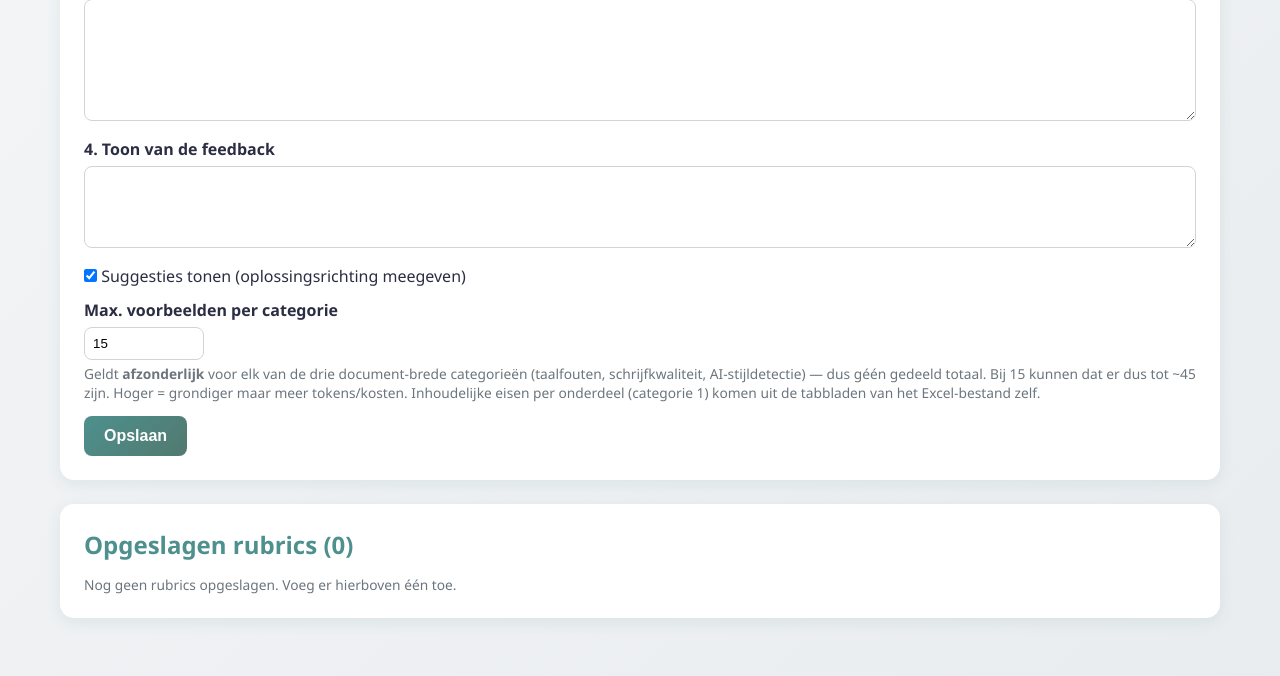
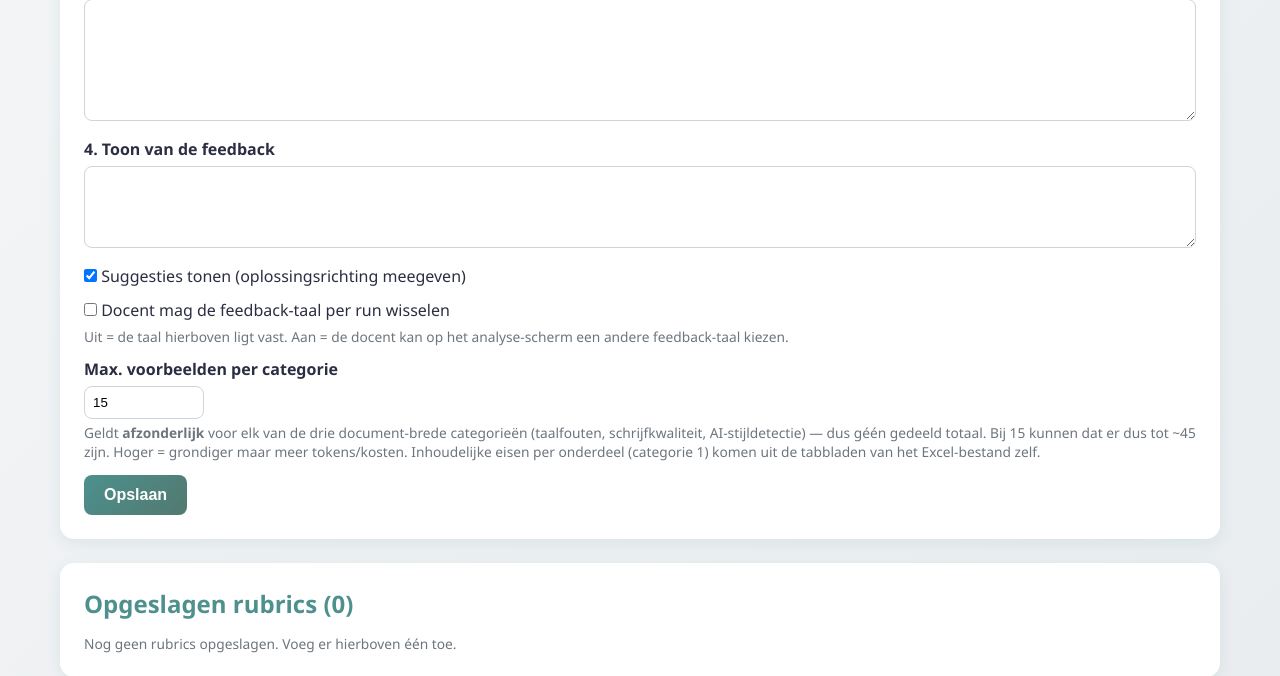
Before and after one commit to DavidCassuto/Legalfeedbacktool, a Flask app: page /holistic/rubrics in a window 1280 px wide. Shown: the part 1295-1971 px from the top of the page. Run offline with Flask 3, Linux system fonts and the light colour scheme; the visitor is signed in with stand-in values (Sample User, id 1); data comes from the database, SQL or seed files in the repository; data that the repository does not hold is empty.

Commit message:
Taalwissel-knop per rubric: docent mag (optioneel) feedback-taal per run kiezen
Nieuwe instelling 'allow_language_override' op de rubric (standaard uit):
- _merge_config draagt de vlag; list_rubrics geeft taal + override mee.
- Analyse-scherm: taalkeuze verschijnt alleen voor een gekozen rubric die het
  toestaat (JS o.b.v. RUBRIC_META), vooringevuld met de rubric-taal.
- holistic_run: alleen als de rubric override toestaat EN er een taal is gekozen
  telt die; anders blijft de rubric-taal vast.
- Knop toegevoegd aan rubric toevoegen/bewerken + wizard stap 2.

Getest (positief + negatief): met knop aan wijzigt de run-taal mee; met knop uit
wordt een meegestuurde taal genegeerd.

Co-Authored-By: Claude Opus 4.8 <noreply@anthropic.com>

```diff
--- a/src/holistic_analysis.py
+++ b/src/holistic_analysis.py
@@ -170,6 +170,7 @@ def _merge_config(cfg: dict | None) -> dict:
         'toon':             (cfg.get('toon') or d['toon']).strip(),
         'show_suggestions': cfg.get('show_suggestions', True),
         'max_per_categorie': int(cfg.get('max_per_categorie') or DEFAULT_MAX_PER_CATEGORIE),
+        'allow_language_override': bool(cfg.get('allow_language_override')),
     }
 
 
--- a/src/routes/holistic.py
+++ b/src/routes/holistic.py
@@ -78,7 +78,8 @@ def _org_id_for_save():
 def holistic_form():
     """Toon het uploadformulier."""
     return render_template('holistic.html', product_types=PRODUCT_TYPES,
-                           auto_detect=AUTO_DETECT, saved_rubrics=_saved_rubrics())
+                           auto_detect=AUTO_DETECT, saved_rubrics=_saved_rubrics(),
+                           lang_choices=languages.choices())
 
 
 @login_required
@@ -95,17 +96,20 @@ def holistic_run():
     stijl_enabled = bool(request.form.get('stijl_enabled'))
     ai_enabled = bool(request.form.get('ai_enabled'))
     show_suggestions = bool(request.form.get('show_suggestions'))
+    feedback_language = (request.form.get('feedback_language') or '').strip()
 
     def _form_state():
         return {'rubric_text': rubric_text, 'product_type': product_type,
                 'include_annexes': include_annexes, 'saved_rubric_id': saved_rubric_id,
                 'taal_enabled': taal_enabled, 'stijl_enabled': stijl_enabled,
-                'ai_enabled': ai_enabled, 'show_suggestions': show_suggestions}
+                'ai_enabled': ai_enabled, 'show_suggestions': show_suggestions,
+                'feedback_language': feedback_language}
 
     def _back():
         return render_template('holistic.html', product_types=PRODUCT_TYPES,
                                auto_detect=AUTO_DETECT, form=_form_state(),
-                               saved_rubrics=_saved_rubrics())
+                               saved_rubrics=_saved_rubrics(),
+                               lang_choices=languages.choices())
 
     # Validatie: studentdocument
     if not file or not file.filename:
@@ -159,12 +163,19 @@ def holistic_run():
 
     # Feedback-configuratie: aan/uit + suggesties van dit formulier; instructies/toon
     # uit de opgeslagen rubric (of standaarden).
+    # Feedback-taal: standaard de taal van de rubric. Mag de docent wisselen
+    # (instelling op de rubric), dan telt de keuze van dit formulier.
+    run_language = saved_cfg.get('language', 'nl')
+    if saved_cfg.get('allow_language_override') and feedback_language:
+        run_language = languages.normalize(feedback_language)
+
     feedback_config = {
         'taal_enabled':      taal_enabled,
         'stijl_enabled':     stijl_enabled,
         'ai_enabled':        ai_enabled,
         'show_suggestions':  show_suggestions,
-        'language':          saved_cfg.get('language', 'nl'),
+        'language':          run_language,
+        'allow_language_override': bool(saved_cfg.get('allow_language_override')),
         'inhoud_criteria':   saved_cfg.get('inhoud_criteria', ''),
         'onderwijs_criteria': saved_cfg.get('onderwijs_criteria', ''),
         'taal_instructies':  saved_cfg.get('taal_instructies', ''),
@@ -200,6 +211,7 @@ def holistic_run():
     return render_template(
         'holistic.html', product_types=PRODUCT_TYPES, auto_detect=AUTO_DETECT,
         saved_rubrics=_saved_rubrics(), form=_form_state(),
+        lang_choices=languages.choices(),
         estimate=estimate, job_token=token, original_name=safe_name,
     )
 
@@ -299,6 +311,7 @@ def holistic_rubric_add():
         'toon':              (request.form.get('toon') or '').strip(),
         'show_suggestions':  bool(request.form.get('show_suggestions')),
         'max_per_categorie': int(request.form.get('max_per_categorie') or 0) or None,
+        'allow_language_override': bool(request.form.get('allow_language_override')),
     }
     rubric_file = request.files.get('rubric_file')
     if not rubric_file or not rubric_file.filename:
@@ -359,6 +372,7 @@ def holistic_rubric_update(rubric_id):
         'toon':              (request.form.get('toon') or '').strip(),
         'show_suggestions':  bool(request.form.get('show_suggestions')),
         'max_per_categorie': int(request.form.get('max_per_categorie') or 0) or None,
+        'allow_language_override': bool(request.form.get('allow_language_override')),
     }
     update_kwargs = {'name': request.form.get('name'), 'feedback_config': feedback_config}
     # Alleen een beheerder mag de klant-koppeling wijzigen.
--- a/src/routes/onboarding.py
+++ b/src/routes/onboarding.py
@@ -110,6 +110,7 @@ def onboarding_step2():
         'toon':               (request.form.get('toon') or '').strip(),
         'show_suggestions':   bool(request.form.get('show_suggestions')),
         'max_per_categorie':  int(request.form.get('max_per_categorie') or 0) or None,
+        'allow_language_override': bool(request.form.get('allow_language_override')),
     }
     name = (request.form.get('name') or '').strip() or os.path.splitext(rubric_file.filename)[0]
 
--- a/src/rubric_library.py
+++ b/src/rubric_library.py
@@ -87,10 +87,13 @@ def list_rubrics(upload_folder: str, organization_id=_UNSET) -> list[dict]:
             rec_org = _norm_org(rec.get('organization_id'))
             if want_org is not _UNSET and rec_org != want_org:
                 continue
+            fc = rec.get('feedback_config') or {}
             out.append({
                 'id':              rec['id'],
                 'name':            rec.get('name', ''),
                 'organization_id': rec_org,
+                'language':        fc.get('language', 'nl'),
+                'allow_language_override': bool(fc.get('allow_language_override')),
                 'tab_names':       list((rec.get('tabs') or {}).keys()),
                 'has_config':      bool(rec.get('feedback_config')),
                 'created_at':      rec.get('created_at', ''),
--- a/src/templates/holistic_rubrics.html
+++ b/src/templates/holistic_rubrics.html
@@ -92,6 +92,12 @@
       <input type="checkbox" name="show_suggestions" value="1" checked> Suggesties tonen (oplossingsrichting meegeven)
     </label>
 
+    <label style="margin-top:12px; font-weight:500;">
+      <input type="checkbox" name="allow_language_override" value="1"> Docent mag de feedback-taal per run wisselen
+    </label>
+    <div class="holo-hint">Uit = de taal hierboven ligt vast. Aan = de docent kan op het
+      analyse-scherm een andere feedback-taal kiezen.</div>
+
     <label style="margin-top:12px;">Max. voorbeelden per categorie</label>
     <input type="number" name="max_per_categorie" min="1" max="50" value="{{ defaults.max_per_categorie }}"
       style="width:120px; padding:8px; border:1px solid #CED4DA; border-radius:8px;">
--- a/src/templates/onboarding_wizard.html
+++ b/src/templates/onboarding_wizard.html
@@ -180,6 +180,7 @@
         <label class="wz-check"><input type="checkbox" id="stijlEnabled" checked> Schrijfkwaliteit (als comment)</label>
         <label class="wz-check"><input type="checkbox" id="aiEnabled" checked> AI-stijldetectie (als comment)</label>
         <label class="wz-check"><input type="checkbox" id="showSuggestions" checked> Suggesties tonen</label>
+        <label class="wz-check"><input type="checkbox" id="allowLangOverride"> Docent mag de feedback-taal per run wisselen</label>
       </div>
 
       <div class="form-group">
@@ -353,6 +354,7 @@ async function saveStep3() {
   if (document.getElementById('stijlEnabled').checked)    fd.append('stijl_enabled', '1');
   if (document.getElementById('aiEnabled').checked)       fd.append('ai_enabled', '1');
   if (document.getElementById('showSuggestions').checked) fd.append('show_suggestions', '1');
+  if (document.getElementById('allowLangOverride').checked) fd.append('allow_language_override', '1');
   fd.append('max_per_categorie', document.getElementById('maxPer').value);
   fd.append('rubric_file', fileInput.files[0]);
 
```
Also changed, not shown: src/templates/holistic.html (+34 -0 lines), src/templates/holistic_rubric_edit.html (+7 -0 lines).
